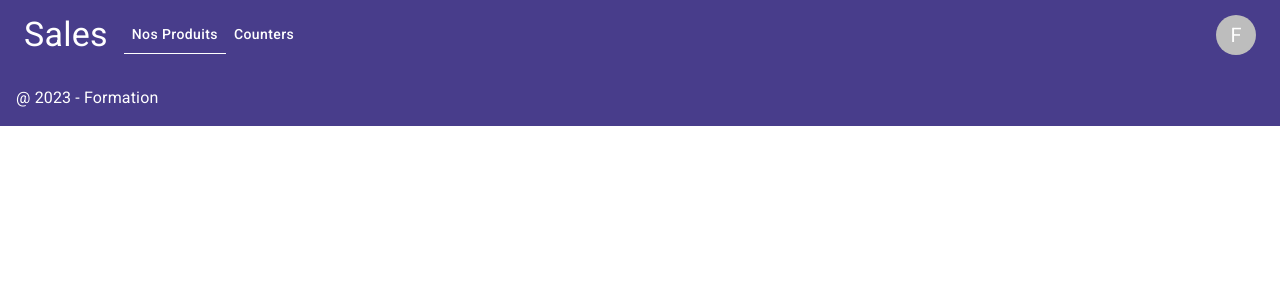
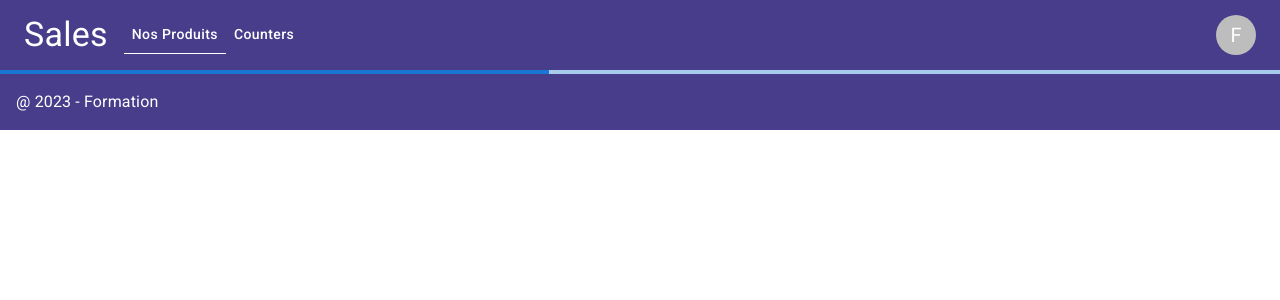
Before and after one commit to mnaxara/sales-web-app, a React (Vite) app: page / in a window 1280 px wide. Shown: the top 300 px of the page. Built offline with nearby package versions, Linux system fonts and the light colour scheme; no server answers.

Commit message:
feat: 🎸 add loarder

```diff
--- a/src/home/HomePage/HomePage.jsx
+++ b/src/home/HomePage/HomePage.jsx
@@ -1,4 +1,4 @@
-import { Box } from "@mui/material";
+import { LinearProgress, Box } from "@mui/material";
 import { DataGrid } from "@mui/x-data-grid";
 import { Price } from "../../ds/atoms";
 import { ProductCondition } from "../ProductCondition";
@@ -9,6 +9,10 @@ import { useProducts } from "../../hooks";
 
 export default function HomePage() {
   const { isLoading, data: products } = useProducts();
+
+  if (isLoading) {
+    return <LinearProgress />;
+  }
 
   const productsColumns = [
     {
```
